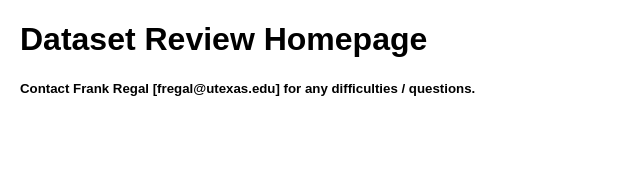
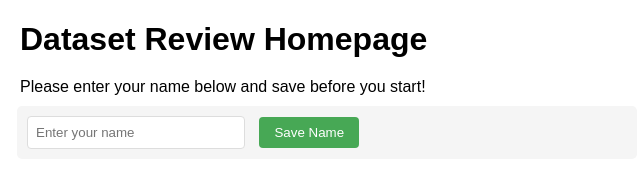
Before and after one commit to frank-Regal/dataset_review_website, a website: page public/index.html in a window 1280 px wide. Shown: the whole page, without its empty margins (0-640 px from the left). Drawn offline with Linux system fonts and the light colour scheme; no server answers.

Commit message:
added name box

```diff
--- a/public/index.html
+++ b/public/index.html
@@ -48,12 +48,45 @@
             font-weight: bold;
             color: orange;
         }
+        .name-input-container {
+            margin: 20px 0;
+            margin-top: 10px;
+            margin-left: -3px;
+            padding: 10px;
+            background-color: #f5f5f5;
+            border-radius: 5px;
+            max-width: 600px;
+        }
+        .name-input {
+            padding: 8px;
+            border: 1px solid #ddd;
+            border-radius: 4px;
+            margin-right: 10px;
+            width: 200px;
+        }
+        .save-name-button {
+            padding: 8px 15px;
+            background-color: #47a855;
+            color: white;
+            border: none;
+            border-radius: 4px;
+            cursor: pointer;
+        }
+        .save-name-button:hover {
+            background-color: #31753b;
+        }
     </style>
 </head>
 <body>
 
     <h1>Dataset Review Homepage</h1>
-    <h5>Contact Frank Regal [fregal@utexas.edu] for any difficulties / questions.</h5>
+    Please enter your name below and save before you start!
+
+    <div class="name-input-container">
+        <input type="text" id="reviewerName" class="name-input" placeholder="Enter your name">
+        <button onclick="saveReviewerName()" class="save-name-button">Save Name</button>
+    </div>
+
     <div id="video-list"></div>
 
     <script>
@@ -112,7 +145,52 @@
             }
         }
 
-        window.onload = loadVideoProgress;
+        async function saveReviewerName() {
+            const name = document.getElementById('reviewerName').value.trim();
+            if (!name) {
+                alert('Please enter your name');
+                return;
+            }
+
+            try {
+                const response = await fetch('/save-reviewer-name', {
+                    method: 'POST',
+                    headers: {
+                        'Content-Type': 'application/json',
+                    },
+                    body: JSON.stringify({ name })
+                });
+
+                if (!response.ok) {
+                    throw new Error('Failed to save name');
+                }
+
+                alert('Name saved successfully!');
+            } catch (error) {
+                console.error('Error saving name:', error);
+                alert('Failed to save name. Please try again.');
+            }
+        }
+
+        // Load saved name when page loads
+        async function loadSavedName() {
+            try {
+                const response = await fetch('/get-reviewer-name');
+                if (response.ok) {
+                    const data = await response.json();
+                    if (data.name) {
+                        document.getElementById('reviewerName').value = data.name;
+                    }
+                }
+            } catch (error) {
+                console.error('Error loading saved name:', error);
+            }
+        }
+
+        window.onload = function() {
+            loadVideoProgress();
+            loadSavedName();
+        };
     </script>
 
 </body>
```
Also changed, not shown: server.js (+40 -8 lines).
